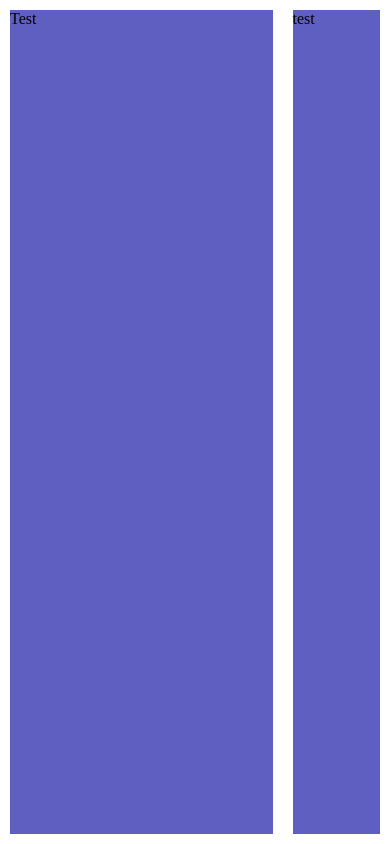
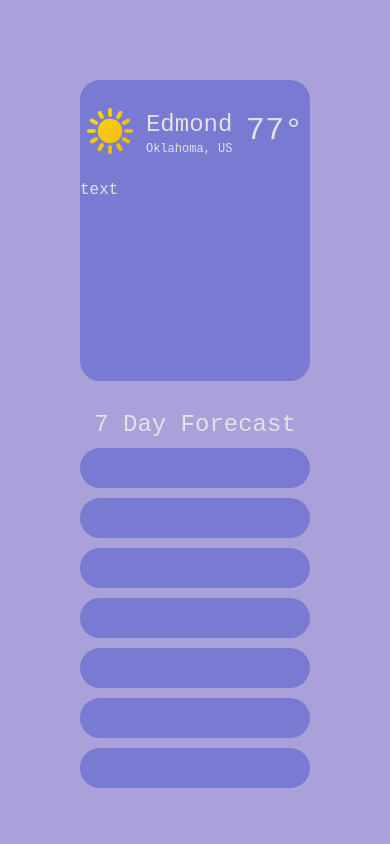
Before and after one commit to TylerMcKenna/Weather-App, a plain HTML site: page index.html in a window 390 px wide. Drawn offline with Linux system fonts and the light colour scheme.

Commit message:
More UI complete and Responsive UI added

```diff
--- a/index.html
+++ b/index.html
@@ -7,8 +7,31 @@
     <link rel="stylesheet" href="styles.css">
 </head>
 <body>
-    <div id="mainSection">Test</div>
-    <div id="futureWeather">test</div>
+    <div class="mainSection">
+        <div class="background">
+            <div class="top">
+                <img src="./images/sun.png" alt="Cartoonish Drawing of the Sun">
+                <div class="location">
+                    <p class="city">Edmond</p>
+                    <p class="otherLocationDetails">Oklahoma, US</p>
+                </div>
+                <p class="currentTemp">77°</p>
+            </div>
+            <div class="bottom">
+                text
+            </div>
+        </div>
+    </div>
+    <div class="futureWeather">
+        <h2>7 Day Forecast</h2>
+        <div class="day1"></div>
+        <div class="day2"></div>
+        <div class="day3"></div>
+        <div class="day4"></div>
+        <div class="day5"></div>
+        <div class="day6"></div>
+        <div class="day7"></div>
+    </div>
 </body>
 <script src="scripts.js"></script>
 </html>
--- a/styles.css
+++ b/styles.css
@@ -10,26 +10,96 @@
  */
 html {
     height: 100%;
+    font-family: 'Courier New', Courier, monospace;
 }
 
 body {
+    color: rgb(227, 225, 225);
+    background-color: #ABA1DA;
     margin: 0px;
-    padding: 0px;
+    padding: 80px;
     width: 100%;
     height: 100%;
     display: flex;
     flex-direction: row;
-    align-items: stretch;
 }
 
-#mainSection {
-    margin: 10px;
-    background-color: rgb(95, 95, 193);
-    flex: 3;
+.mainSection {
+    flex-direction: column;
+    display: flex;
+    flex: 6;
 }
 
-#futureWeather {
-    margin: 10px;
-    background-color: rgb(95, 95, 193);
+.background {
+    border-radius: 20px;
+    background-color: #253ac460;
+    min-height: fit-content;
+}
+
+.background>.top {
     flex: 1;
+    display: flex;
+    justify-content: space-around;
+    align-items: center;
 }
+
+.background>.top>img {
+    max-width: 20%;
+    height: auto;
+}
+
+.background>.top>.location {
+    line-height: 0rem;
+}
+
+.background>.top>.location>.city {
+    font-size: clamp(1.5rem, 4vw, 3rem);
+}
+
+.background>.top>.location>.otherLocationDetails {
+    font-size: clamp(0.75rem, 2vw, 1.5rem);
+}
+
+.background>.top>.currentTemp {
+    font-size: clamp(2rem, 5vw, 4rem);
+}
+
+.background>.bottom {
+    flex: 2;
+    /* ??? */
+    min-height: 200px;
+    display: flex;
+}
+
+.futureWeather {
+    display: flex;
+    flex-direction: column;
+    margin-left: 30px;
+    gap: clamp(10px, 2vw, 30px);
+    flex: 5;
+}
+
+.futureWeather>h2 {
+    margin: 0px;
+    padding: 0px;
+    text-align: center;
+    font-weight: 400;
+    font-size: clamp(1.5rem, 4vw, 3rem);
+}
+
+.futureWeather>div {
+    border-radius: 20px;
+    background-color: #253ac460;
+    flex: 1 0 40px;
+}
+
+@media screen and (max-width: 1000px) {
+    body {
+        flex-direction: column;
+    }
+
+    .futureWeather {
+        margin-left: 0px;
+        margin-top: 30px;
+    }
+}
```
Also changed, not shown: images/sun.png (added).
